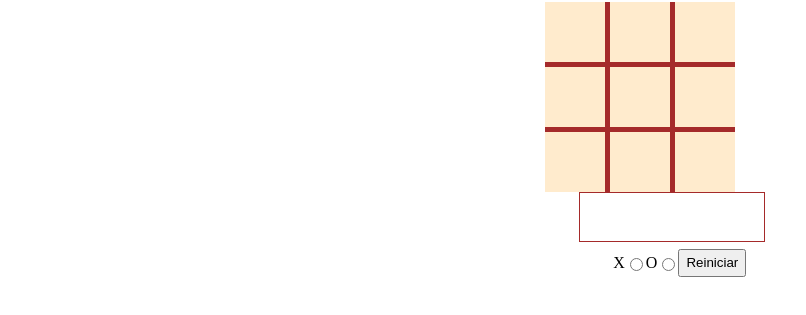
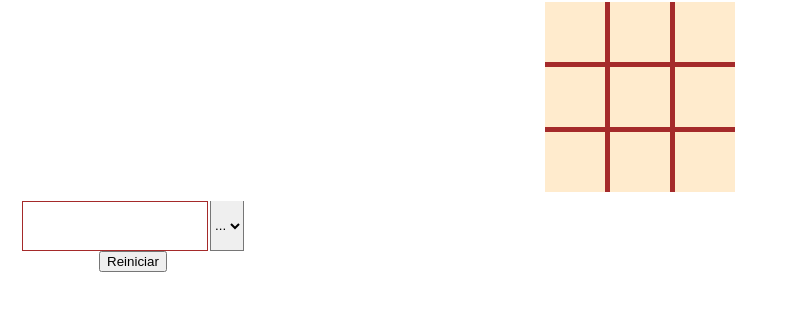
Before and after one commit to jvitor691/u01-m04-jogo-da-velha-sala, a website: page index.html in a window 1280 px wide. Shown: the part 65-380 px from the top of the page, without its empty margins (0-806 px from the left). Drawn offline with Linux system fonts and the light colour scheme.

Commit message:
prova quase finalizada

```diff
--- a/css/index.css
+++ b/css/index.css
@@ -32,13 +32,14 @@ h2 {
 #containerEscolhas{
     display: flex;
     justify-content: center;
+    align-content: center;
     flex-wrap: wrap;
-    width: 190px;
-    height: 85px;
-    margin-left: 45%;
+    width: 250px;
+    height: 90px;
 }
 #escolherJogador{
     display: flex;
     align-items: center;
-    margin-left: 1rem;
+    margin-left: 2px;
+    border-top: 10px;
 }
--- a/index.html
+++ b/index.html
@@ -21,17 +21,16 @@
         <div onclick="mark(this)"></div>
         <div onclick="mark(this)"></div>
     </div>
-    <div id="containerEscolhas">
-        <div id="containerMsgs">
-            <div id="messages"></div>
+        <div id="containerEscolhas">
+            <div id="containerMsgs">
+                <div id="messages"></div>
+            </div>
+            <select id="escolherJogador" onchange="chooserGamer()">
+                <option value="">...</option>
+                <option value="x">X</option>
+              <option value="o">O</option>
+            </select>
+            <button type="reset" id="reiniciar" onclick="refresh(this)">Reiniciar</button>
         </div>
-        <div id="escolherJogador">
-            <label for="x" name="gam">X</label>
-            <input type="radio" name="gam" id="x">
-            <label for="o" name="gam">O</label>
-            <input type="radio" name="gam" id="o">
-        </div>
-        <button type="reset">Reiniciar</button>
-    </div>
 </body>
 </html>
--- a/scripts/index.js
+++ b/scripts/index.js
@@ -1,8 +1,16 @@
-let gammer = document.getElementsByName('gam');
+let gammer = "";
 let winner = false;
 let gameOver = false;
 
-function checkWinner() {
+  function chooserGamer(){
+    let gamers = document.querySelector('#escolherJogador');
+    let value = gamers.options[gamers.selectedIndex];
+    let name = value.text;
+    gammer = name;
+    return gammer;
+  }
+
+  function checkWinner() {
   let elements = document.getElementById("container").children;
   if (
     elements[0].innerText === elements[1].innerText &&
@@ -96,6 +104,10 @@ function checkGameOver() {
   return gameOver;
 }
 
+function refresh(){
+  window.location.reload()
+}
+
 function mark(element) {
   if (!winner && !gameOver) {
     if (element.innerText.length === 0) {
```
